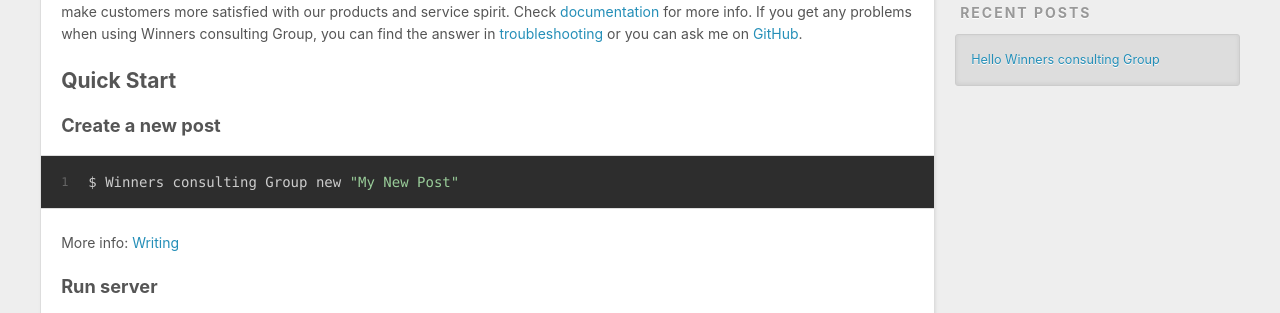
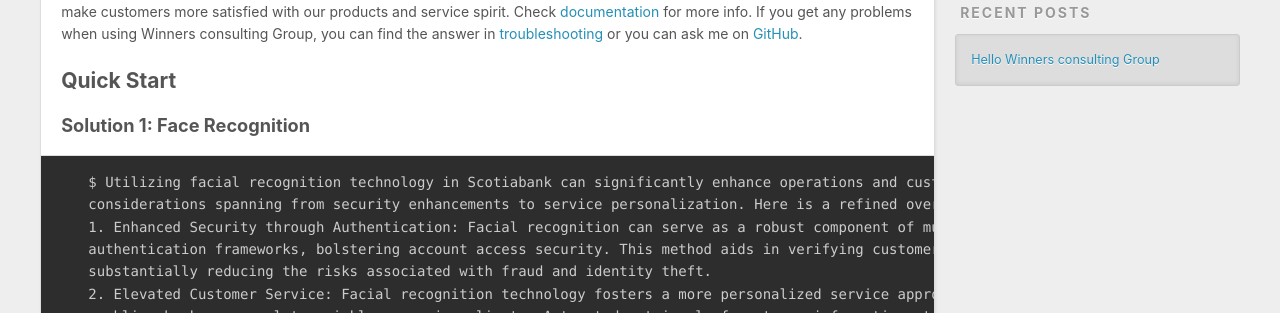
Before and after one commit to cris7710/cris7710.github.io, a plain HTML site: page index.html in a window 1280 px wide. Shown: the part 475-788 px from the top of the page. Drawn offline with Linux system fonts and the light colour scheme.

Commit message:
Update index.html

```diff
--- a/index.html
+++ b/index.html
@@ -92,7 +92,26 @@
     <div class="e-content article-entry" itemprop="articleBody">
 
         <p>Welcome to <a target="_blank" rel="noopener" href="https://Winners consulting Group.io/">Winners consulting Group</a>! This is our website. We focus on helping Scotia Bank to improve services, in order to make customers more satisfied with our products and service spirit. Check <a target="_blank" rel="noopener" href="https://Winners consulting Group.io/docs/">documentation</a> for more info. If you get any problems when using Winners consulting Group, you can find the answer in <a target="_blank" rel="noopener" href="https://Winners consulting Group.io/docs/troubleshooting.html">troubleshooting</a> or you can ask me on <a target="_blank" rel="noopener" href="https://github.com/Winners consulting Groupjs/Winners consulting Group/issues">GitHub</a>.</p>
-<h2 id="Quick-Start"><a href="#Quick-Start" class="headerlink" title="Quick Start"></a>Quick Start</h2><h3 id="Create-a-new-post"><a href="#Create-a-new-post" class="headerlink" title="Create a new post"></a>Create a new post</h3><figure class="highlight bash"><table><tr><td class="gutter"><pre><span class="line">1</span><br></pre></td><td class="code"><pre><span class="line">$ Winners consulting Group new <span class="string">&quot;My New Post&quot;</span></span><br></pre></td></tr></table></figure>
+<h2 id="Quick-Start"><a href="#Quick-Start" class="headerlink" title="Quick Start"></a>Quick Start</h2><h3 id="Create-a-new-post"><a href="#Create-a-new-post" class="headerlink" title="Create a new post"></a>Solution 1: Face Recognition </h3><figure class="highlight bash"><table><tr><td class="gutter"><pre><span class="line">1</span><br></pre></td><td class="code"><pre><span class="line">$ Utilizing facial recognition technology in Scotiabank can significantly enhance operations and customer experience, with
+considerations spanning from security enhancements to service personalization. Here is a refined overview:
+1. Enhanced Security through Authentication: Facial recognition can serve as a robust component of multi-factor
+authentication frameworks, bolstering account access security. This method aids in verifying customer identities,
+substantially reducing the risks associated with fraud and identity theft.
+2. Elevated Customer Service: Facial recognition technology fosters a more personalized service approach by
+enabling bank personnel to quickly recognize clients. Automated retrieval of customer information streamlines
+processes, saving valuable time and boosting operational efficiency.
+3. Fraud Detection and Monitoring: Employing facial recognition for surveillance within bank premises or across
+self-service platforms can play a pivotal role in detecting and mitigating suspicious activities and enhancing
+security measures.
+4. Improved Client Experience: Incorporating facial recognition technology can heighten customer satisfaction
+levels by portraying the bank as a modern, user-friendly institution. It simplifies processes by minimizing the
+need for frequent verification through physical documents, making banking interactions more seamless.
+5. Privacy and Regulatory Adherence: Banks leveraging facial recognition must meticulously navigate the complex
+landscape of data privacy and protection regulations. To uphold privacy standards, it is imperative to secure
+explicit consent from clients while transparently communicating the intended use of facial recognition data.
+6. Seamless Technology Integration and Reliability: Ensuring facial recognition systems' precision, reliability, and
+seamless integration with existing banking infrastructure is crucial. Rigorous testing and validation ensure these
+systems perform optimally across diverse environments and use cases. <span class="string">&quot;My New Post&quot;</span></span><br></pre></td></tr></table></figure>
 
 <p>More info: <a target="_blank" rel="noopener" href="https://Winners consulting Group.io/docs/writing.html">Writing</a></p>
 <h3 id="Run-server"><a href="#Run-server" class="headerlink" title="Run server"></a>Run server</h3><figure class="highlight bash"><table><tr><td class="gutter"><pre><span class="line">1</span><br></pre></td><td class="code"><pre><span class="line">$ Winners consulting Group server</span><br></pre></td></tr></table></figure>
```
